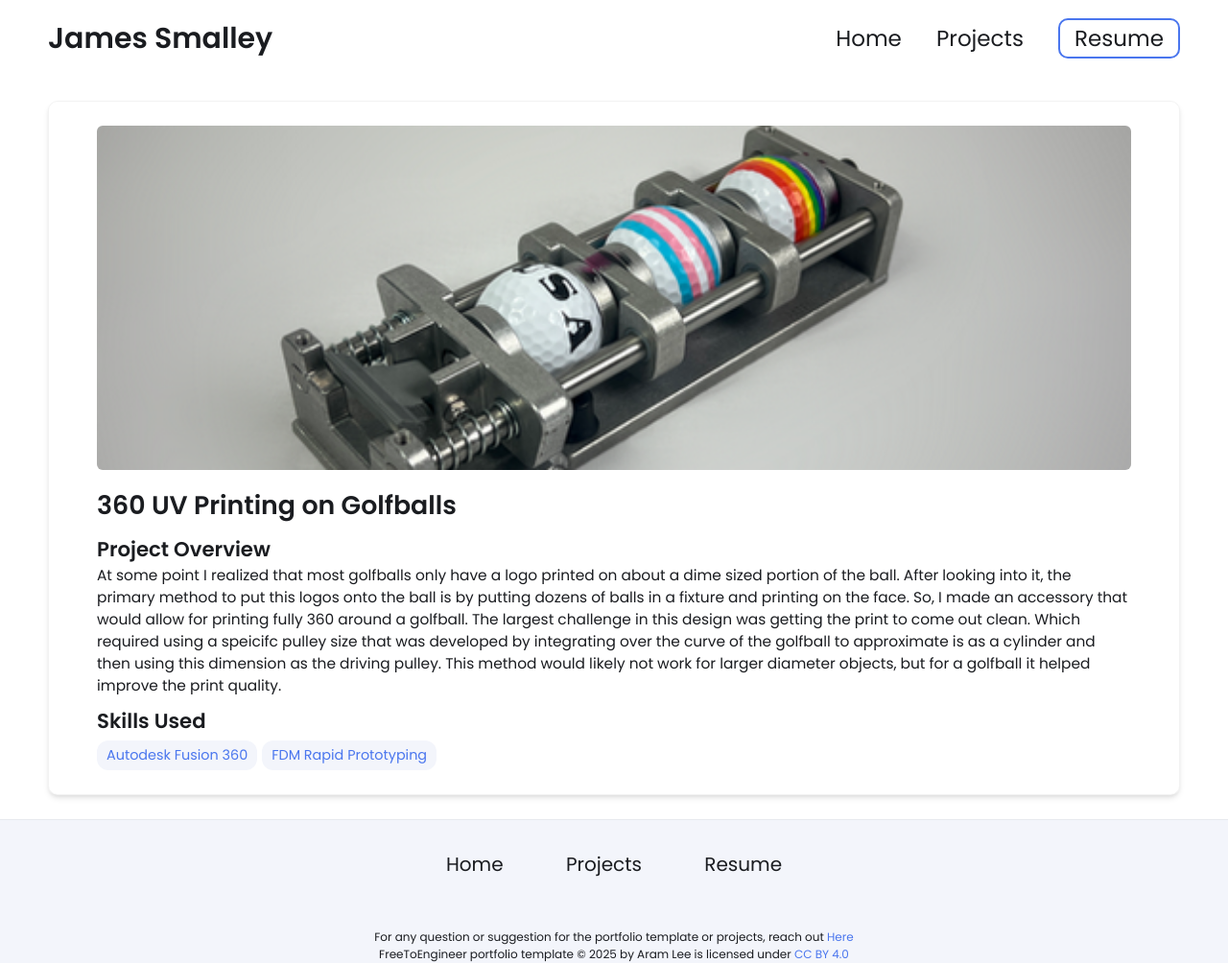
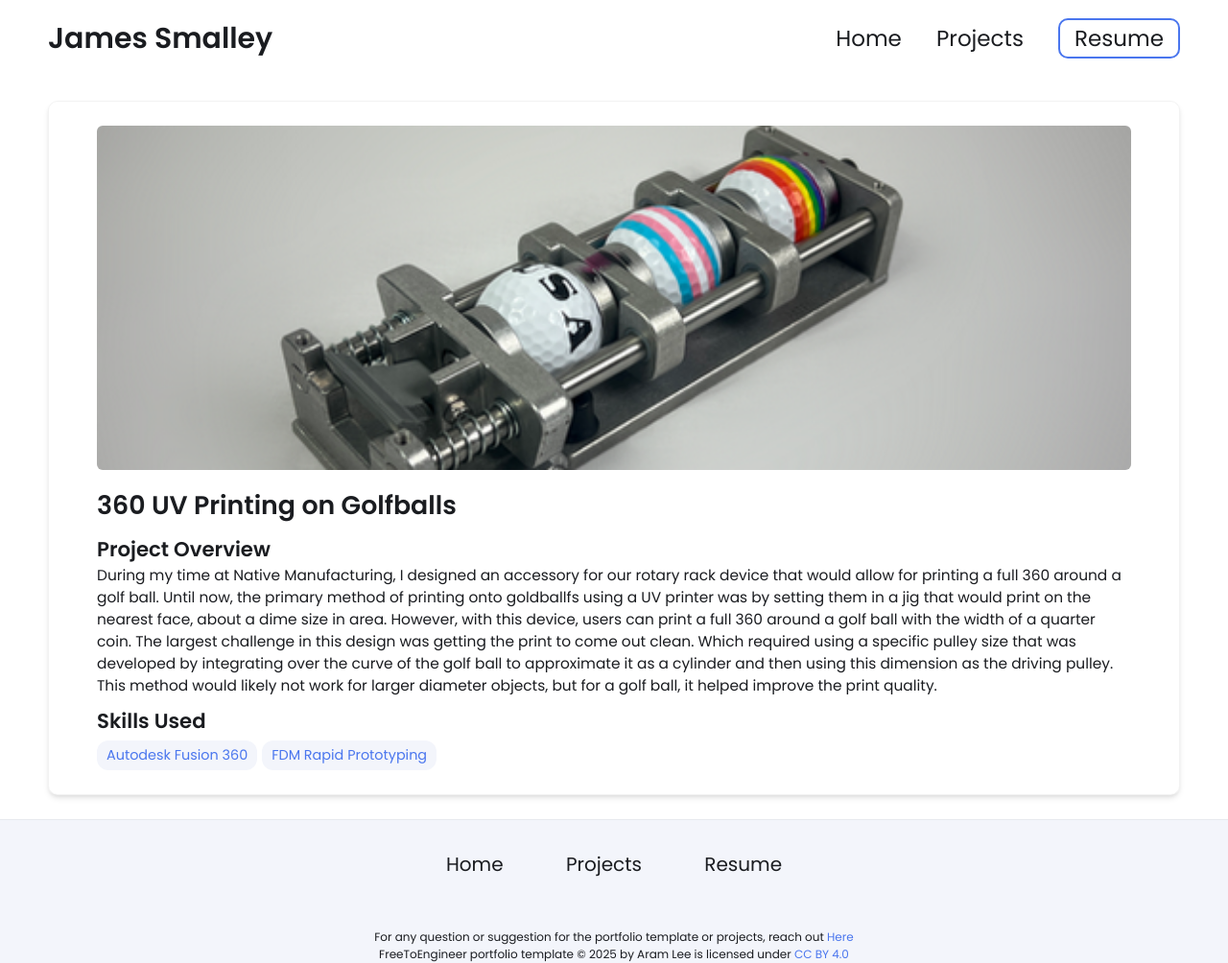
Before and after one commit to JamesCSmalley/JamesCSmalley.github.io, a Jekyll site: the page built from _projects/golf ball/index.md, in a window 1280 px wide. Shown: the whole page at 96% size. Built offline with Jekyll 4.4.1, drawn with Linux system fonts in a browser that asks for light colours.

Commit message:
Update index.md

```diff
--- a/_projects/golf ball/index.md
+++ b/_projects/golf ball/index.md
@@ -1,7 +1,7 @@
 ---
 layout: post
 title: 360 UV Printing on Golfballs
-description:  At some point I realized that most golfballs only have a logo printed on about a dime sized portion of the ball. After looking into it, the primary method to put this logos onto the ball is by putting dozens of balls in a fixture and printing on the face. So, I made an accessory that would allow for printing fully 360 around a golfball. The largest challenge in this design was getting the print to come out clean. Which required using a speicifc pulley size that was developed by integrating over the curve of the golfball to approximate is as a cylinder and then using this dimension as the driving pulley. This method would likely not work for larger diameter objects, but for a golfball it helped improve the print quality.
+description: During my time at Native Manufacturing, I designed an accessory for our rotary rack device that would allow for printing a full 360 around a golf ball. Until now, the primary method of printing onto goldballfs using a UV printer was by setting them in a jig that would print on the nearest face, about a dime size in area. However, with this device, users can print a full 360 around a golf ball with the width of a quarter coin. The largest challenge in this design was getting the print to come out clean. Which required using a specific pulley size that was developed by integrating over the curve of the golf ball to approximate it as a cylinder and then using this dimension as the driving pulley. This method would likely not work for larger diameter objects, but for a golf ball, it helped improve the print quality.
 skills:
 - Autodesk Fusion 360
 - FDM Rapid Prototyping
```
